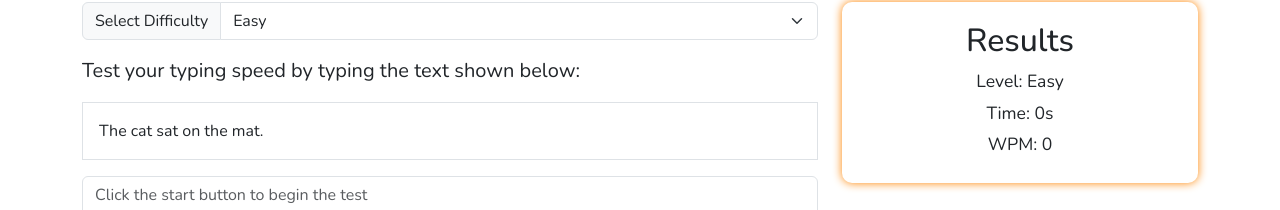
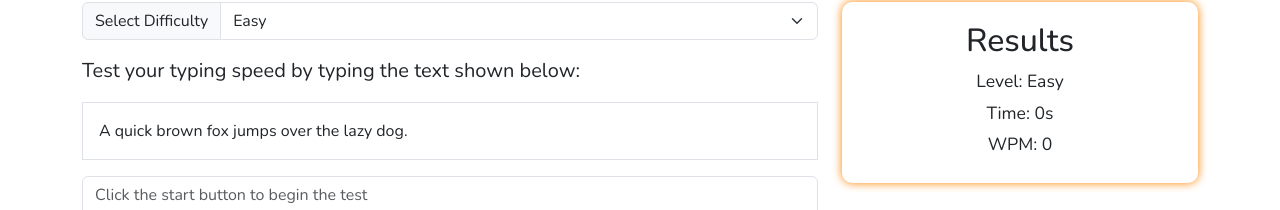
Before and after one commit to lindanwajei2205/TypeRacer, a plain HTML site: page index.html in a window 1280 px wide. Shown: the part 204-414 px from the top of the page. Drawn offline with nearby package versions, Linux system fonts and the light colour scheme.

Commit message:
Add difficulty selection and sample text functionality to typing test

```diff
--- a/index.html
+++ b/index.html
@@ -41,6 +41,7 @@
                             The cat sat on the mat.
                         </div>
                     </div>
+
                     <div class="mb-3">
                         <label class="form-label visually-hidden" for="user-input">Type Here</label>
                         <textarea class="form-control" id="user-input" rows="6" placeholder="Click the start button to begin the test"></textarea>
@@ -73,15 +74,58 @@
 
 
 
-
-
-
-
-
-
-
     <script src="https://cdn.jsdelivr.net/npm/bootstrap@5.3.3/dist/js/bootstrap.bundle.min.js" integrity="sha384-YvpcrYf0tY3lHB60NNkmXc5s9fDVZLESaAA55NDzOxhy9GkcIdslK1eN7N6jIeHz" crossorigin="anonymous"></script>
     <!-- font awesome kit -->
     <script src="https://kit.fontawesome.com/59366ec096.js" crossorigin="anonymous"></script>
+
+    <script>
+        document.addEventListener('DOMContentLoaded', function() {
+        const easyTexts = [
+            "The cat sat on the mat.",
+            "A quick brown fox jumps over the lazy dog.",
+            "She sells seashells by the seashore."
+        ];
+
+        const mediumTexts = [
+            "To be or not to be, that is the question.",
+            "All that glitters is not gold.",
+            "A journey of a thousand miles begins with a single step."
+        ];
+
+        const hardTexts = [
+            "It was the best of times, it was the worst of times.",
+            "In the beginning God created the heavens and the earth.",
+            "The only thing we have to fear is fear itself."
+        ];
+
+        const difficultySelect = document.getElementById('difficulty');
+        const sampleTextDiv = document.getElementById('sample-text');
+
+        function getRandomText(textArray) {
+            const randomIndex = Math.floor(Math.random() * textArray.length);
+            return textArray[randomIndex];
+        }
+
+        function updateSampleText() {
+            let selectedDifficulty = difficultySelect.value;
+            let selectedText;
+
+            if (selectedDifficulty === 'easy') {
+                selectedText = getRandomText(easyTexts);
+            } else if (selectedDifficulty === 'medium') {
+                selectedText = getRandomText(mediumTexts);
+            } else if (selectedDifficulty === 'hard') {
+                selectedText = getRandomText(hardTexts);
+            }
+
+            sampleTextDiv.textContent = selectedText;
+        }
+
+        difficultySelect.addEventListener('change', updateSampleText);
+
+        // Initialize with a random text from the default difficulty level
+        updateSampleText();
+    });
+    </script>
 </body>
 </html>
```
